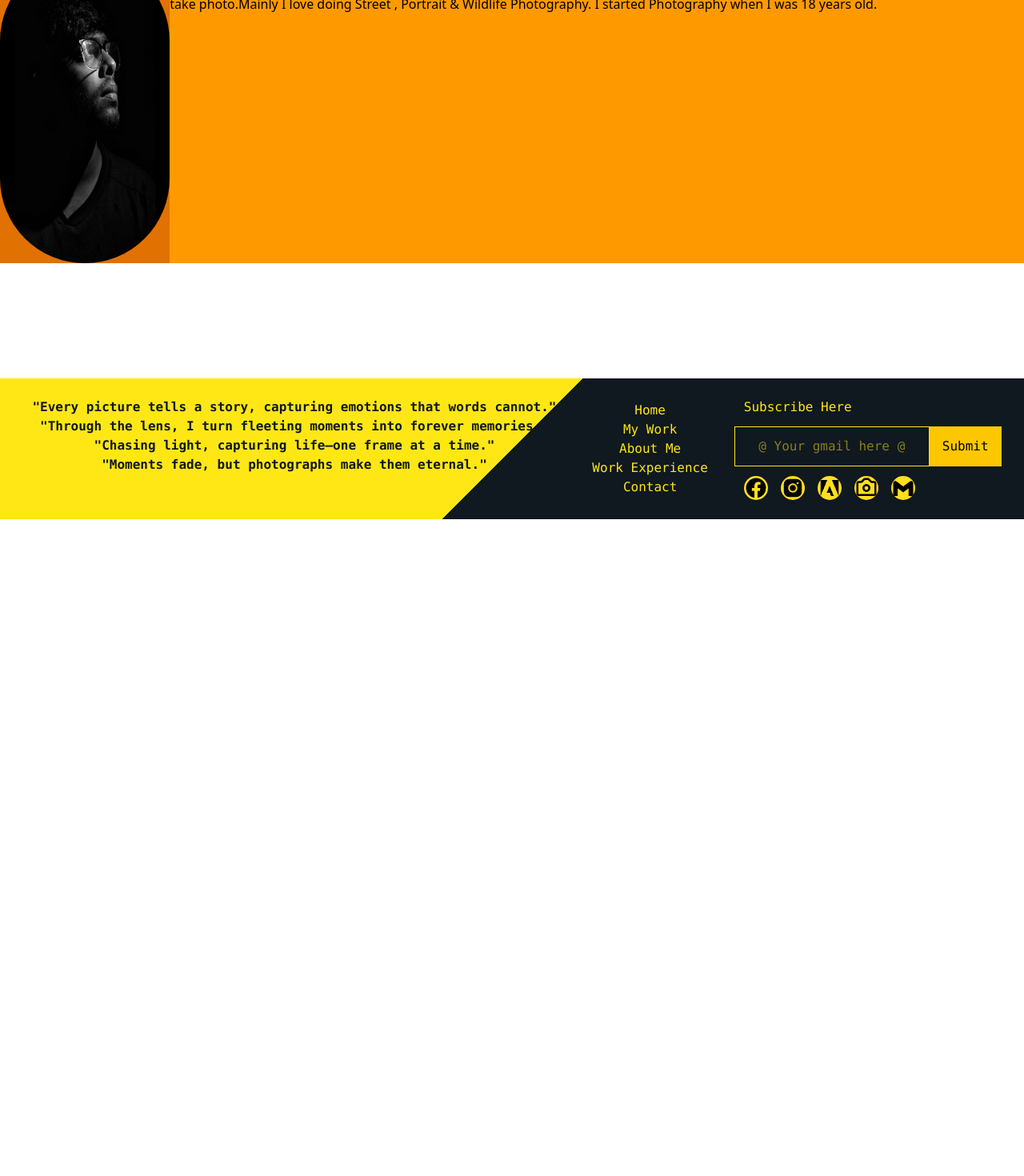
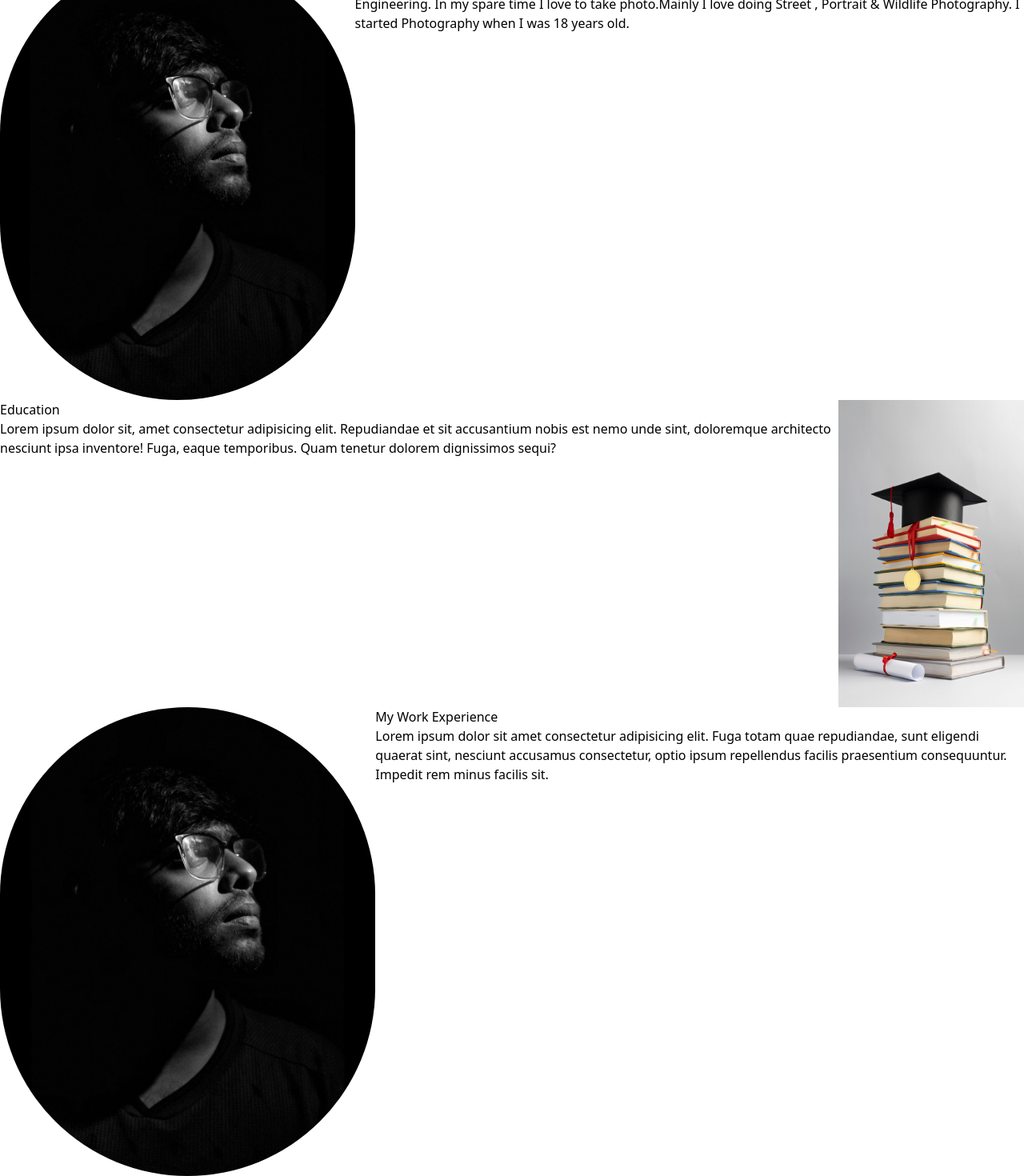
Before and after one commit to 5huv0/5huv0-photography-portfolio, a React (Vite) app: page / in a window 1280 px wide. Shown: the part 151-1621 px from the top of the page at 80% size. Before the commit the page ends 800 px from the top, so only its background shows below. Built offline with nearby package versions, Linux system fonts and the light colour scheme.

Commit message:
main section

```diff
--- a/pages/Home.jsx
+++ b/pages/Home.jsx
@@ -1,12 +1,16 @@
 import React from 'react'
 import { motion } from "motion/react"
 import AboutMe from '../src/components/home-components/about-me-section/AboutMe'
+import Education from '../src/components/home-components/my-edu-section/Education'
+import WorkExp from '../src/components/home-components/my-work-exp-section/WorkExp'
 
 
 export default function Home() {
   return (
     <div>
       <AboutMe />
+      <Education />
+      <WorkExp />
     </div>
   )
 }
--- a/src/App.jsx
+++ b/src/App.jsx
@@ -12,7 +12,7 @@ function App() {
     <>
       <Navbar/>
       <Outlet/>
-      <Footer/>
+      {/* <Footer/> */}
     </>
   )
 }
--- a/src/components/home-components/about-me-section/AboutMe.jsx
+++ b/src/components/home-components/about-me-section/AboutMe.jsx
@@ -5,7 +5,7 @@ export default function AboutMe() {
   return (
     <div className='flex'>
       <motion.div
-      className='bg-amber-600 '
+      className=''
     //   animate={{
     //     x:200,
     //     y:200
@@ -15,11 +15,11 @@ export default function AboutMe() {
     //     duration:2
     //     }}
       >
-        <img src="../../../../public/images/me1.jpg" alt="" className='size-96 rounded-full '/>
+        <img src="../../../../public/images/me1.jpg" alt="" className='rounded-full '/>
       </motion.div>
 
       <motion.div
-      className='bg-amber-500'
+      className=''
     //   animate={{
     //     x:200,
     //     y:200
--- a/src/components/home-components/my-edu-section/Education.jsx
+++ b/src/components/home-components/my-edu-section/Education.jsx
@@ -2,8 +2,17 @@ import React from 'react'
 
 export default function Education() {
   return (
-    <div>
+    <div className='flex flex-row'>
+      <div>
+        <p>
+          <h1>Education</h1>
+          <p>Lorem ipsum dolor sit, amet consectetur adipisicing elit. Repudiandae et sit accusantium nobis est nemo unde sint, doloremque architecto nesciunt ipsa inventore! Fuga, eaque temporibus. Quam tenetur dolorem dignissimos sequi?</p>
+        </p>
+      </div>
 
+      <div>
+        <img src="../../../../public/images/education.jpg" alt="" className='size-96'/>
+      </div>
     </div>
   )
 }
--- a/src/components/home-components/my-work-exp-section/WorkExp.jsx
+++ b/src/components/home-components/my-work-exp-section/WorkExp.jsx
@@ -2,8 +2,15 @@ import React from 'react'
 
 export default function WorkExp() {
   return (
-    <div>
+    <div className='flex'>
+      <div>
+        <img src="../../../../public/images/me1.jpg" alt="" className='rounded-full'/>
+      </div>
 
+      <div>
+        <h1>My Work Experience</h1>
+        <p>Lorem ipsum dolor sit amet consectetur adipisicing elit. Fuga totam quae repudiandae, sunt eligendi quaerat sint, nesciunt accusamus consectetur, optio ipsum repellendus facilis praesentium consequuntur. Impedit rem minus facilis sit.</p>
+      </div>
     </div>
   )
 }
--- a/src/components/home-components/my-works-section/MyWorks.jsx
+++ b/src/components/home-components/my-works-section/MyWorks.jsx
@@ -2,8 +2,15 @@ import React from 'react'
 
 export default function MyWorks() {
   return (
-    <div>
+    <div className='flex'>
+      <div>
+        <img src="../../../../public/images/" alt="" />
+      </div>
 
+      <div>
+        <h1>My Works</h1>
+        <p>Lorem ipsum dolor sit amet consectetur adipisicing elit. Velit eligendi consequuntur neque libero quia inventore, quas error perferendis doloremque, aspernatur magnam similique nam veniam! Unde placeat temporibus asperiores architecto velit.</p>
+      </div>
     </div>
   )
 }
```
Also changed, not shown: public/images/education.jpg (added).
